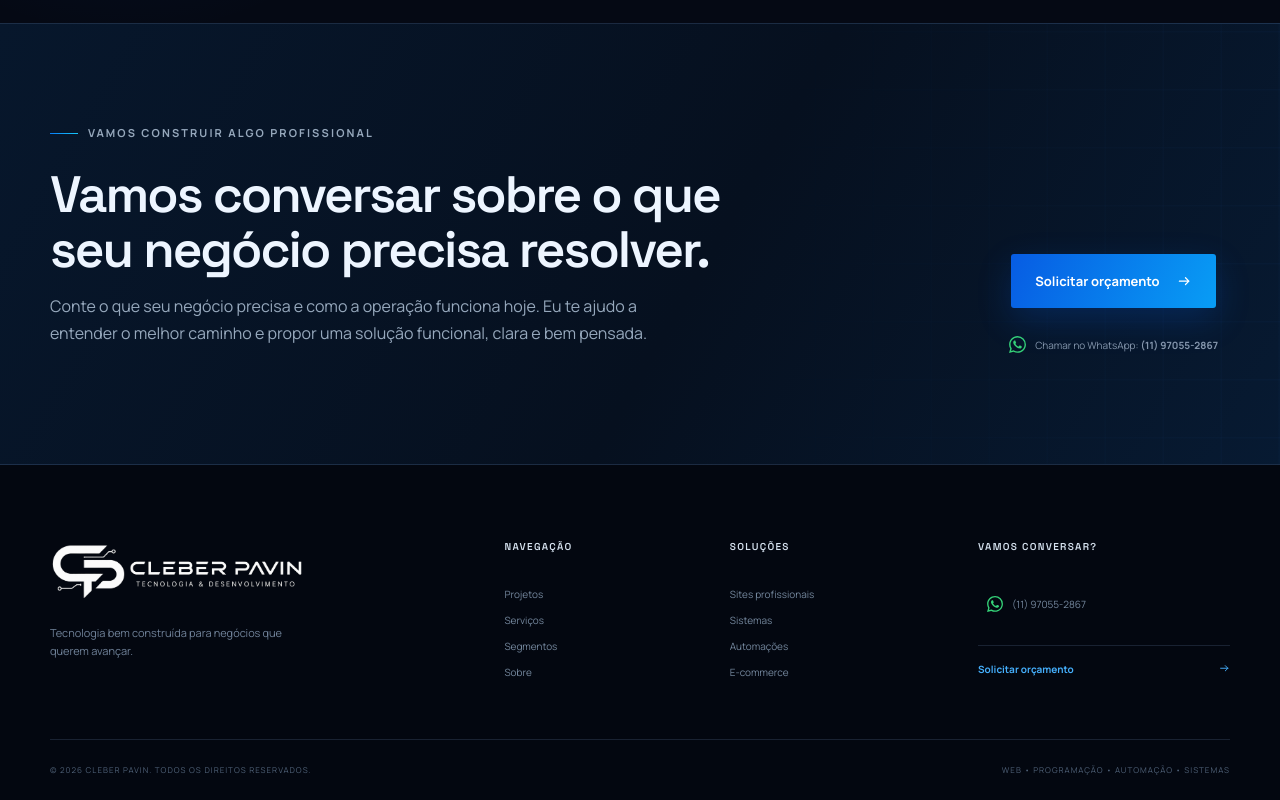
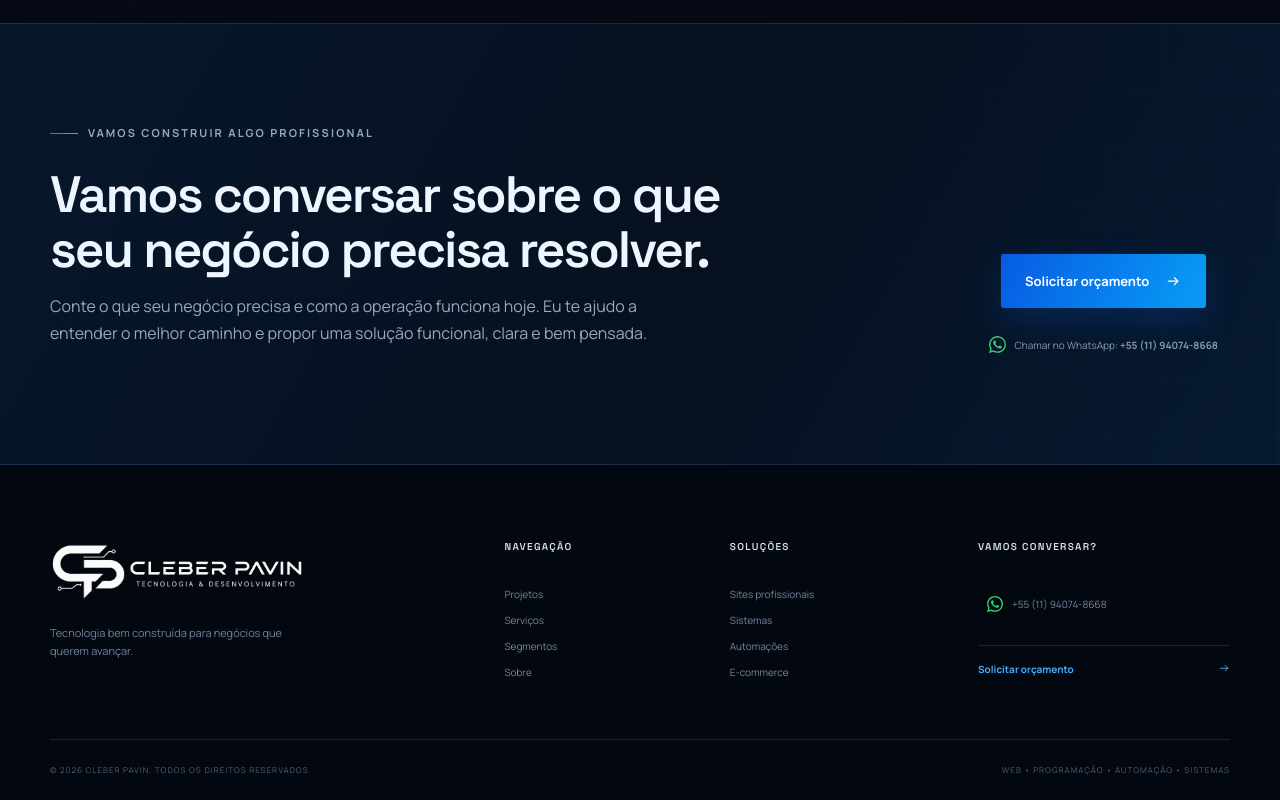
Before and after one commit to cleber-pavin/cleber-pavin-portfolio, a React (Vite) app: page / in a window 1280 px wide. Shown: the part 5611-6411 px from the top of the page. Built offline with nearby package versions, Linux system fonts and the light colour scheme.

Commit message:
chore: atualiza contato oficial para +55 (11) 94074-8668
Substitui o numero antigo (11) 97055-2867 / 5511970552867 em config, JSON-LD, README, AGENTS.md e prompt.txt. Links WhatsApp passam a usar https://wa.me/5511940748668.

```diff
--- a/index.html
+++ b/index.html
@@ -84,8 +84,8 @@
           "availableChannel": {
             "@type": "ServiceChannel",
             "serviceUrl": "https://cleber-pavin-portfolio.pages.dev/orcamento",
-            "servicePhone": "+5511970552867",
-            "serviceSmsNumber": "+5511970552867",
+            "servicePhone": "+5511940748668",
+            "serviceSmsNumber": "+5511940748668",
             "availableLanguage": "pt-BR"
           },
           "provider": {
--- a/src/config.ts
+++ b/src/config.ts
@@ -2,8 +2,8 @@ export const brand = {
   name: 'Cleber Pavin',
   signature: 'Tecnologia & Desenvolvimento',
   position: 'Web • Programação • Automação • Sistemas',
-  phoneDisplay: '(11) 97055-2867',
-  whatsapp: '5511970552867',
+  phoneDisplay: '+55 (11) 94074-8668',
+  whatsapp: '5511940748668',
 }
 
 export const whatsappUrl = (message = 'Olá, Cleber! Quero conversar sobre um projeto.') =>
```
Also changed, not shown: prompt.txt, 2 other files (tests, documents, lock files or other folders).
